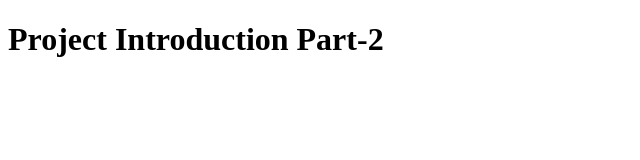
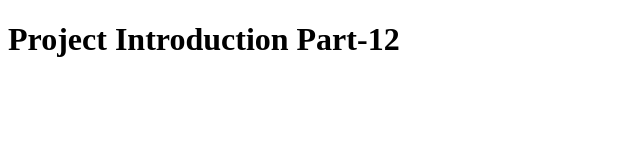
Before and after one commit to mankarpooja33/Gitrepo, a plain HTML site: page index.html in a window 1280 px wide. Shown: the full height of the page, 0-640 px from the left. Drawn offline with Linux system fonts and the light colour scheme.

Commit message:
Updated index.html in bug2

```diff
--- a/index.html
+++ b/index.html
@@ -6,6 +6,6 @@
 </head>
 
 <body>
-<h1>Project Introduction Part-2</h1>
+<h1>Project Introduction Part-12</h1>
 </body>
 </html>
```
